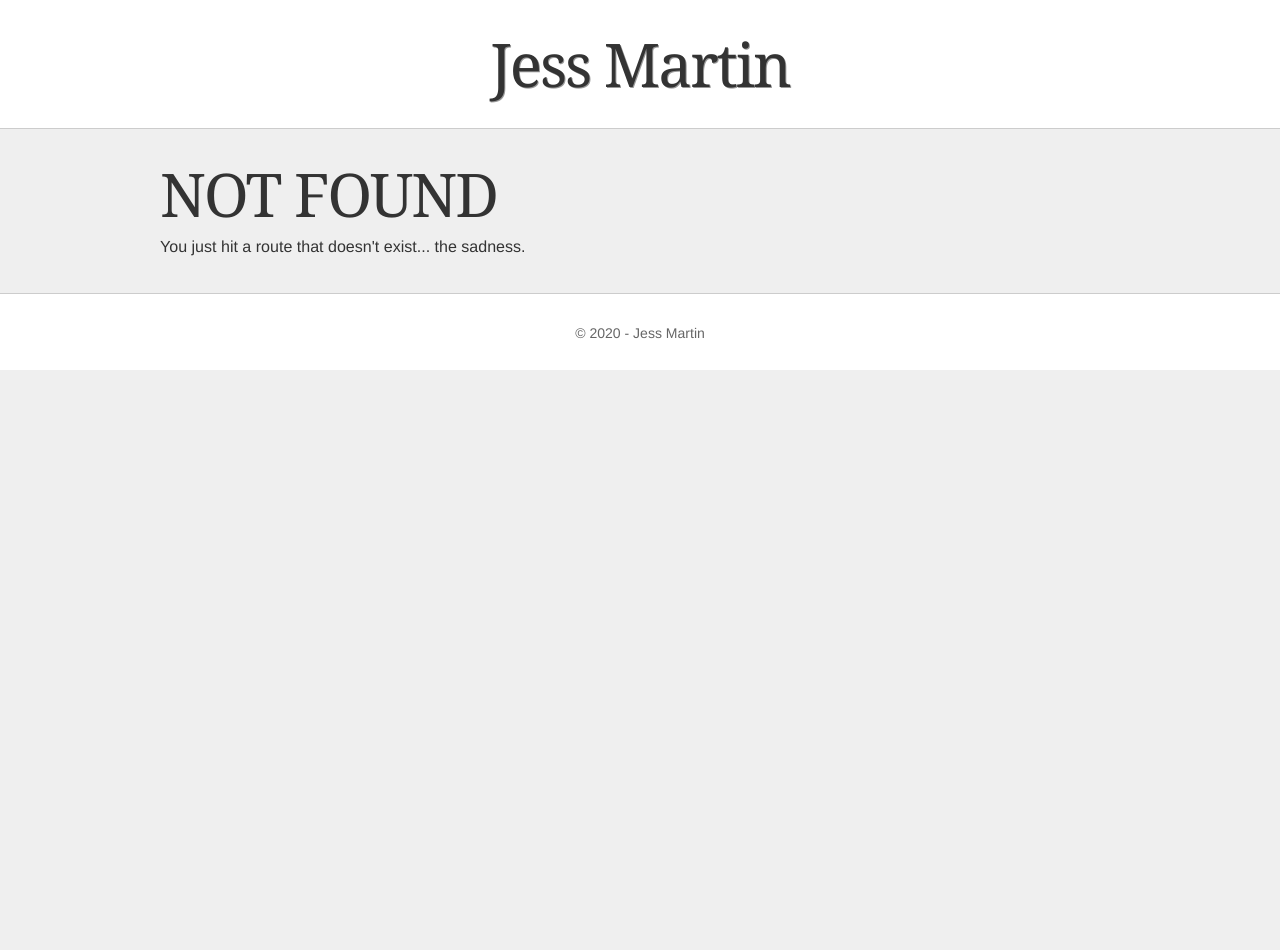
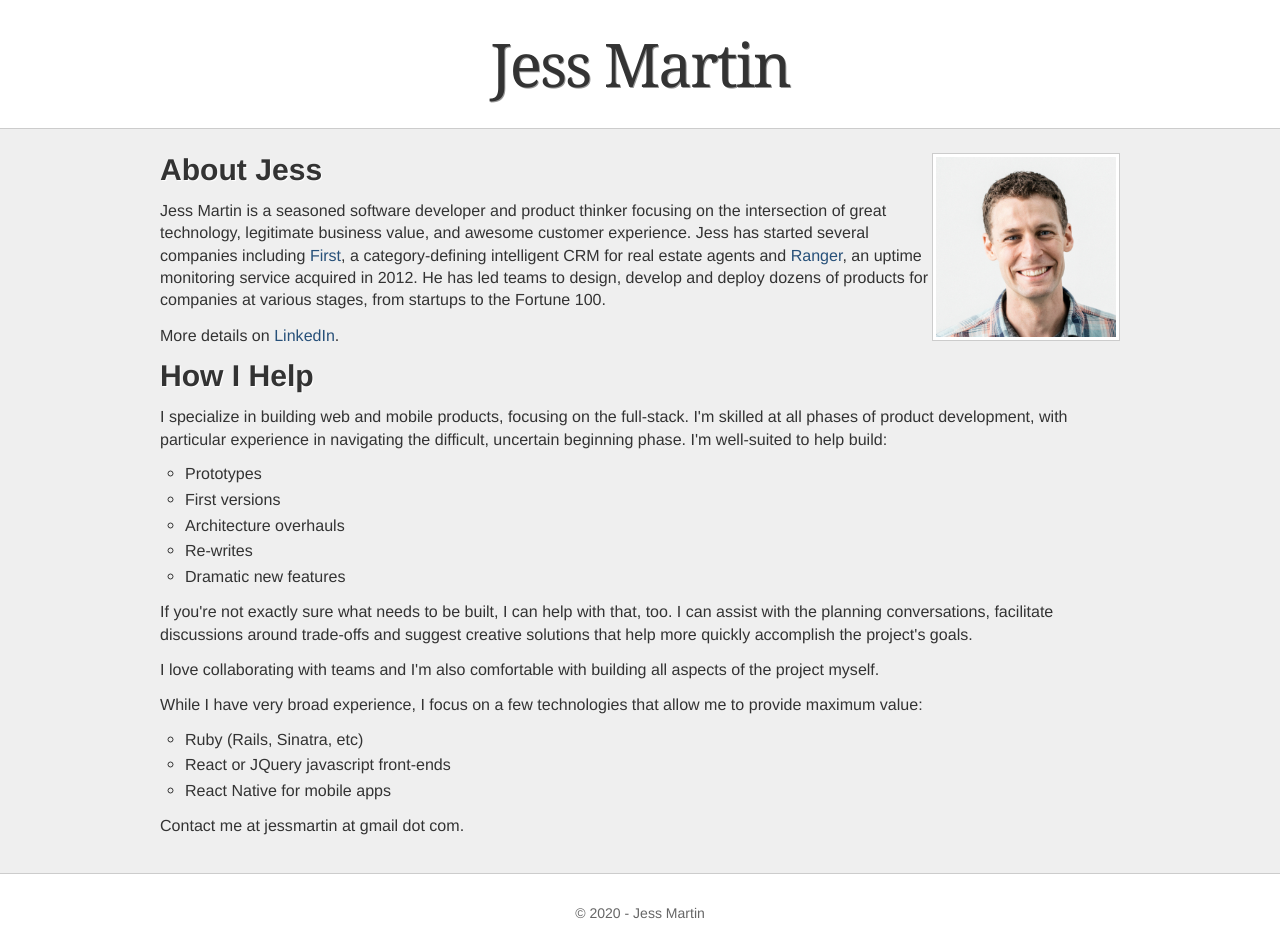
Before and after one commit to jessmartin/jessmartdotin-gatsby, a Gatsby site: page /about in a window 1280 px wide. Before the commit this address had no page. Before the commit the page ends 800 px from the top, so only its background shows below. Built offline with nearby package versions, Linux system fonts and the light colour scheme; Gatsby itself is replaced by a stand-in of ours.

Commit message:
Add About page - no link yet!

```diff
--- a/src/components/layout.css
+++ b/src/components/layout.css
@@ -74,6 +74,7 @@ body {
   line-height: 1;
   color: black;
   background: white;
+  height: 100%;
 }
 ol,
 ul {
--- /dev/null
+++ b/src/pages/about.js
@@ -0,0 +1,75 @@
+import React from "react"
+import { Link } from "gatsby"
+
+import Layout from "../components/layout"
+import Image from "../components/image"
+import SEO from "../components/seo"
+
+const AboutPage = () => (
+  <Layout>
+    <SEO title="Jess Martin - About" />
+    <div class="portrait">
+      <Image />
+    </div>
+    <h2>About Jess</h2>
+
+    <p>
+      Jess Martin is a seasoned software developer and product thinker focusing
+      on the intersection of great technology, legitimate business value, and
+      awesome customer experience. Jess has started several companies including{" "}
+      <a href="https://first.io">First</a>, a category-defining intelligent CRM
+      for real estate agents and <a href="http://ranger.io">Ranger</a>, an
+      uptime monitoring service acquired in 2012. He has led teams to design,
+      develop and deploy dozens of products for companies at various stages,
+      from startups to the Fortune 100.
+    </p>
+
+    <p>
+      More details on{" "}
+      <a href="https://www.linkedin.com/in/jessmartin/">LinkedIn</a>.
+    </p>
+
+    <h2>How I Help</h2>
+
+    <p>
+      I specialize in building web and mobile products, focusing on the
+      full-stack. I'm skilled at all phases of product development, with
+      particular experience in navigating the difficult, uncertain beginning
+      phase. I'm well-suited to help build:
+    </p>
+
+    <ul>
+      <li>Prototypes</li>
+      <li>First versions</li>
+      <li>Architecture overhauls</li>
+      <li>Re-writes</li>
+      <li>Dramatic new features</li>
+    </ul>
+
+    <p>
+      If you're not exactly sure what needs to be built, I can help with that,
+      too. I can assist with the planning conversations, facilitate discussions
+      around trade-offs and suggest creative solutions that help more quickly
+      accomplish the project's goals.
+    </p>
+
+    <p>
+      I love collaborating with teams and I'm also comfortable with building all
+      aspects of the project myself.
+    </p>
+
+    <p>
+      While I have very broad experience, I focus on a few technologies that
+      allow me to provide maximum value:
+    </p>
+    <ul>
+      <li>Ruby (Rails, Sinatra, etc)</li>
+      <li>React or JQuery javascript front-ends</li>
+      <li>React Native for mobile apps</li>
+    </ul>
+
+    <p>Contact me at jessmartin at gmail dot com.</p>
+  </Layout>
+)
+
+export default AboutPage
--- a/src/pages/page-2.tsx
+++ /dev/null
@@ -1,17 +0,0 @@
-// Gatsby supports TypeScript natively!
-import React from "react"
-import { PageProps, Link } from "gatsby"
-
-import Layout from "../components/layout"
-import SEO from "../components/seo"
-
-const SecondPage = (props: PageProps) => (
-  <Layout>
-    <SEO title="Page two" />
-    <h1>Hi from the second page</h1>
-    <p>Welcome to page 2 ({props.path})</p>
-    <Link to="/">Go back to the homepage</Link>
-  </Layout>
-)
-
-export default SecondPage
```
Also changed, not shown: docs/todo.md (+4 -3 lines).
